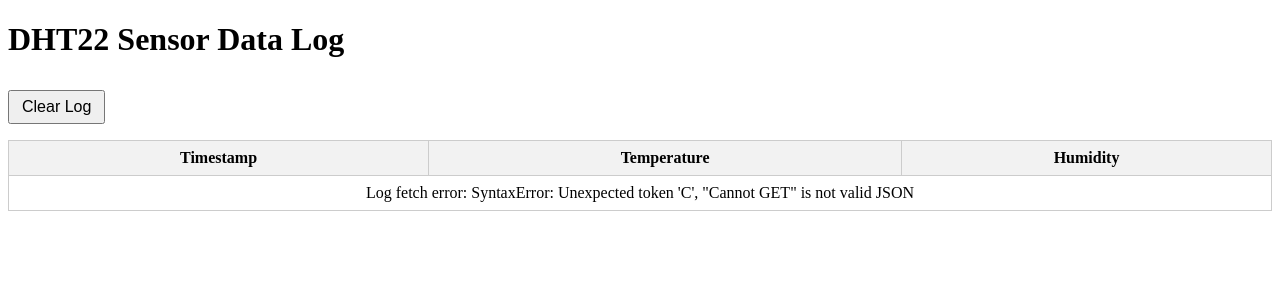
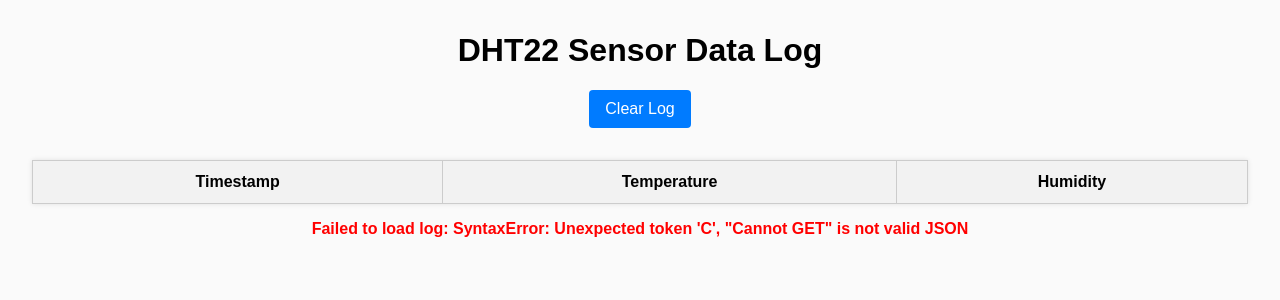
Before and after one commit to mayamoorti/flask_dht22, a Flask app: page / in a window 1280 px wide. Shown: the top 300 px of the page. Run offline with Flask 3, Linux system fonts and the light colour scheme; lists and menus that the app fills with data are empty.

Commit message:
gpt revise html

```diff
--- a/templates/index.html
+++ b/templates/index.html
@@ -1,111 +1,71 @@
 <!DOCTYPE html>
-<html>
+<html lang="en">
 <head>
+  <meta charset="UTF-8" />
+  <meta name="viewport" content="width=device-width, initial-scale=1.0" />
   <title>DHT22 Live Data Log</title>
   <style>
+    body {
+      font-family: Arial, sans-serif;
+      margin: 2em;
+      background-color: #fafafa;
+    }
+
+    h1 {
+      text-align: center;
+    }
+
+    button {
+      padding: 10px 16px;
+      margin-bottom: 1em;
+      font-size: 1em;
+      cursor: pointer;
+      background-color: #007BFF;
+      color: white;
+      border: none;
+      border-radius: 4px;
+    }
+
+    button:hover {
+      background-color: #0056b3;
+    }
+
     table {
       width: 100%;
       border-collapse: collapse;
       margin-top: 1em;
+      box-shadow: 0 0 5px rgba(0, 0, 0, 0.1);
     }
+
     th, td {
       border: 1px solid #ccc;
-            padding: 8px;
+      padding: 12px;
       text-align: center;
     }
+
     th {
       background-color: #f2f2f2;
     }
+
     tbody tr:nth-child(even) {
       background-color: #f9f9f9;
     }
-        #clear-log-btn {
-            margin-top: 10px;
-            padding: 6px 12px;
-            font-size: 1em;
-            cursor: pointer;
+
+    .error {
+      color: red;
+      font-weight: bold;
+      text-align: center;
+      margin-top: 1em;
     }
   </style>
-    <script>
-        async function appendLatestData() {
-            try {
-                const response = await fetch('/data');
-                const data = await response.json();
-                const tableBody = document.getElementById("data-log");
-
-                if (data.error) {
-                    const row = document.createElement("tr");
-                    row.innerHTML = `
-                        <td>${new Date().toLocaleTimeString()}</td>
-                        <td colspan="2">Error: ${data.error}</td>
-                    `;
-                    tableBody.prepend(row);
-                } else {
-                    const row = document.createElement("tr");
-                    row.innerHTML = `
-                        <td>${data.timestamp}</td>
-                        <td>${data.temperature} °C</td>
-                        <td>${data.humidity} %</td>
-                    `;
-                    tableBody.prepend(row);
-                }
-            } catch (err) {
-                const tableBody = document.getElementById("data-log");
-                const row = document.createElement("tr");
-                row.innerHTML = `
-                    <td>${new Date().toLocaleTimeString()}</td>
-                    <td colspan="2">Fetch error: ${err}</td>
-                `;
-                tableBody.prepend(row);
-            }
-        }
-
-        async function loadFullLog() {
-            try {
-                const response = await fetch('/log');
-                const logData = await response.json();
-                const tableBody = document.getElementById("data-log");
-                tableBody.innerHTML = '';
-
-                if (logData.error) {
-                    tableBody.innerHTML = `<tr><td colspan="3">Error: ${logData.error}</td></tr>`;
-                    return;
-                }
-
-                for (const entry of logData) {
-                    const row = document.createElement("tr");
-                    row.innerHTML = `
-                        <td>${entry.timestamp}</td>
-                        <td>${entry.temperature} °C</td>
-                        <td>${entry.humidity} %</td>
-                    `;
-                    tableBody.appendChild(row);
-                }
-            } catch (err) {
-                const tableBody = document.getElementById("data-log");
-                tableBody.innerHTML = `<tr><td colspan="3">Log fetch error: ${err}</td></tr>`;
-            }
-        }
-
-        // Load full log once on page load
-        window.onload = () => {
-            loadFullLog();
-            setInterval(appendLatestData, 5000); // Append new data every 5 minutes
-        };
-
-        // Clear log when button clicked
-        window.addEventListener('DOMContentLoaded', () => {
-            document.getElementById('clear-log-btn').addEventListener('click', () => {
-                if (confirm("Clear the log file? This cannot be undone.")) {
-                    fetch('/clear', { method: 'POST' }).then(() => loadFullLog());
-                }
-            });
-        });
-    </script>
 </head>
 <body>
+
   <h1>DHT22 Sensor Data Log</h1>
+  <div style="text-align: center;">
     <button id="clear-log-btn">Clear Log</button>
+  </div>
+
   <table>
     <thead>
       <tr>
@@ -115,8 +75,107 @@
       </tr>
     </thead>
     <tbody id="data-log">
-            <!-- Log entries will appear here -->
+      <!-- Data rows injected here -->
     </tbody>
   </table>
+
+  <div id="error-message" class="error" style="display: none;"></div>
+
+  <script>
+    const API = {
+      data: '/data',
+      log: '/log',
+      clear: '/clear'
+    };
+
+    const tableBody = document.getElementById('data-log');
+    const errorMsg = document.getElementById('error-message');
+
+    const createRowHTML = (timestamp, temperature, humidity) => `
+      <tr>
+        <td>${timestamp}</td>
+        <td>${temperature} °C</td>
+        <td>${humidity} %</td>
+      </tr>
+    `;
+
+    const createErrorRow = (message) => `
+      <tr>
+        <td>${new Date().toLocaleTimeString()}</td>
+        <td colspan="2">${message}</td>
+      </tr>
+    `;
+
+    const showError = (message) => {
+      errorMsg.textContent = message;
+      errorMsg.style.display = 'block';
+    };
+
+    const hideError = () => {
+      errorMsg.textContent = '';
+      errorMsg.style.display = 'none';
+    };
+
+    const loadFullLog = async () => {
+      hideError();
+      try {
+        const response = await fetch(API.log);
+        const data = await response.json();
+
+        tableBody.innerHTML = '';
+
+        if (data.error) {
+          showError(`Log error: ${data.error}`);
+          return;
+        }
+
+        data.forEach(entry => {
+          tableBody.insertAdjacentHTML('beforeend',
+            createRowHTML(entry.timestamp, entry.temperature, entry.humidity));
+        });
+
+      } catch (err) {
+        showError(`Failed to load log: ${err}`);
+      }
+    };
+
+    const appendLatestData = async () => {
+      try {
+        const response = await fetch(API.data);
+        const data = await response.json();
+
+        if (data.error) {
+          tableBody.insertAdjacentHTML('afterbegin', createErrorRow(`Sensor error: ${data.error}`));
+        } else {
+          const row = createRowHTML(data.timestamp, data.temperature, data.humidity);
+          tableBody.insertAdjacentHTML('afterbegin', row);
+        }
+      } catch (err) {
+        tableBody.insertAdjacentHTML('afterbegin', createErrorRow(`Fetch error: ${err.message}`));
+      }
+    };
+
+    const clearLog = async () => {
+      if (!confirm("Are you sure you want to clear the log? This cannot be undone.")) return;
+      try {
+        const response = await fetch(API.clear, { method: 'POST' });
+        if (response.ok) {
+          await loadFullLog();
+        } else {
+          showError("Failed to clear the log.");
+        }
+      } catch (err) {
+        showError(`Error clearing log: ${err}`);
+      }
+    };
+
+    document.getElementById('clear-log-btn').addEventListener('click', clearLog);
+
+    // Initial load
+    window.addEventListener('DOMContentLoaded', async () => {
+      await loadFullLog();
+      setInterval(appendLatestData, 5000); // update every 5 seconds
+    });
+  </script>
 </body>
 </html>
```
Lines whose indentation alone changed are shown as unchanged.
